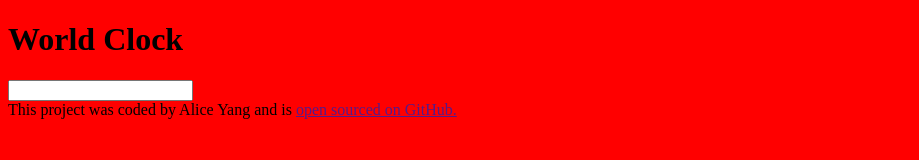
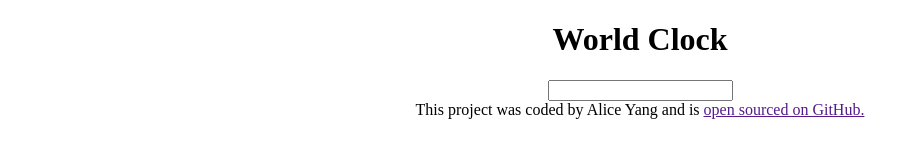
Before and after one commit to Ayang471/world-clock, a plain HTML site: page index.html in a window 1280 px wide. Shown: the whole page, without its empty margins (0-919 px from the left). Drawn offline with nearby package versions, Linux system fonts and the light colour scheme.

Commit message:
aligned center

```diff
--- a/style.css
+++ b/style.css
@@ -1,3 +1,3 @@
 body{
-    background: red;
+    text-align: center;
 }
```
